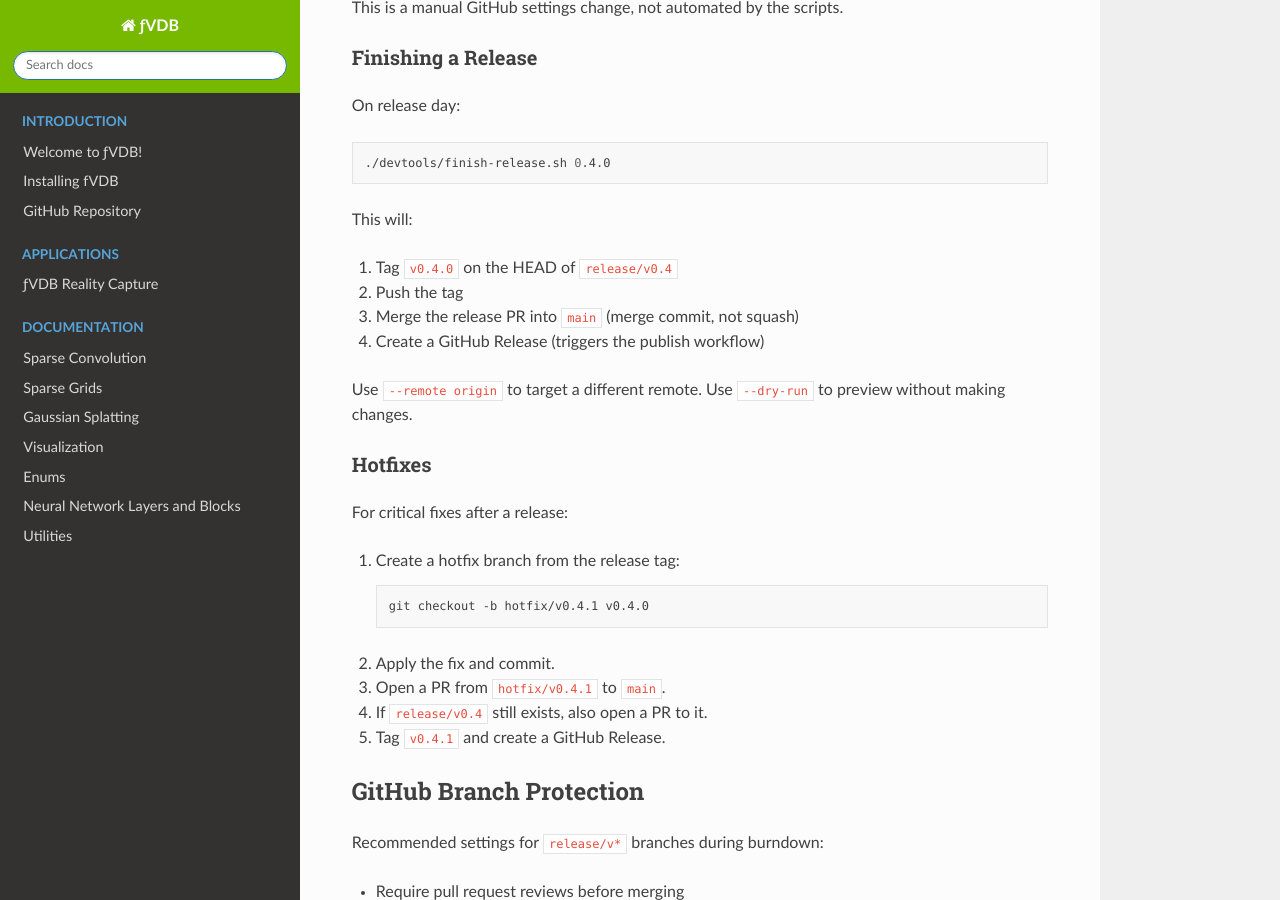
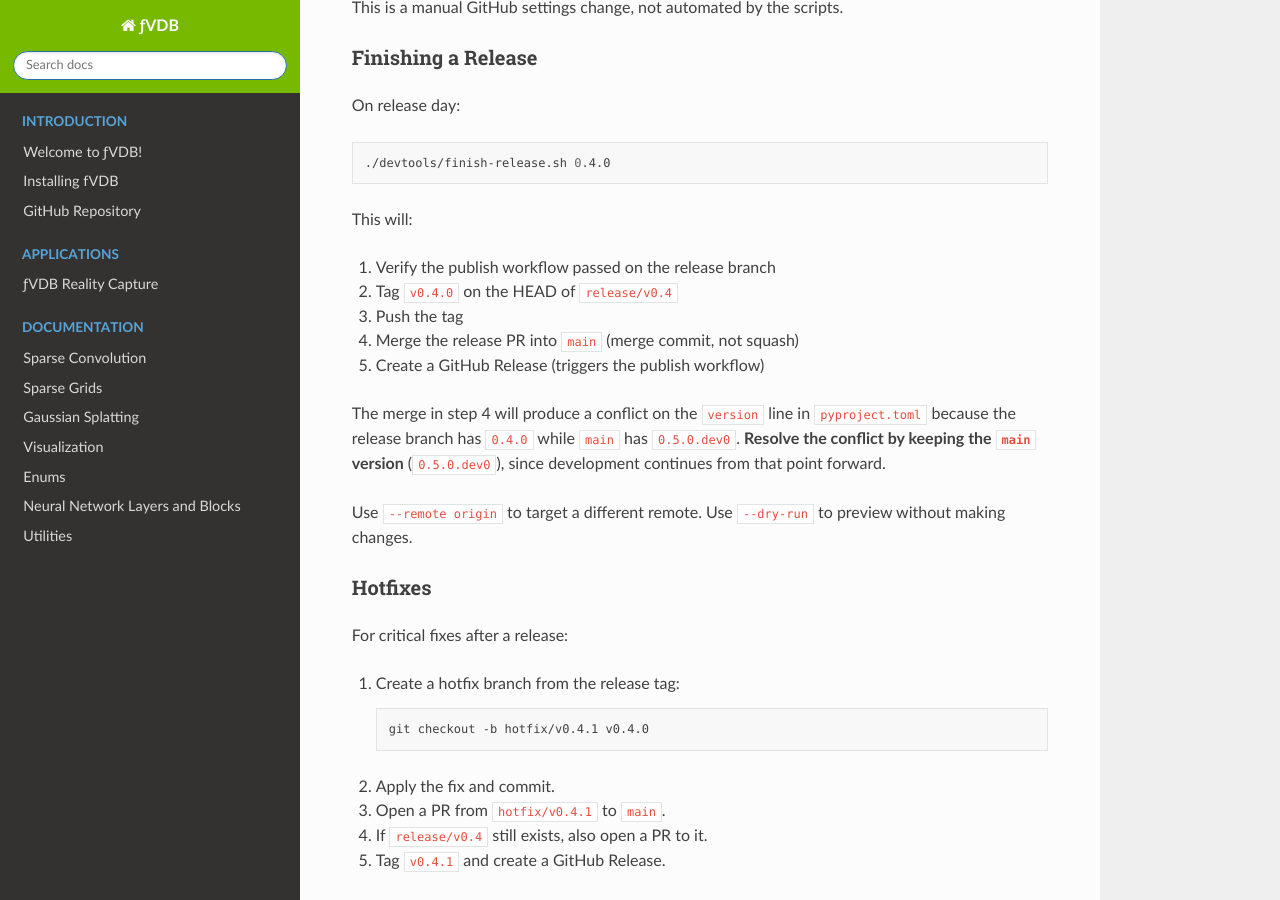
Before and after one commit to openvdb/fvdb-core, a Sphinx documentation site: the page built from docs/release-process.md, in a window 1280 px wide and 900 px high, scrolled down 2607 px. Built offline with Sphinx 7.4.7 and the Read the Docs theme 3.1.0, drawn with Linux system fonts in a browser that asks for light colours; pages that are not in the unit, such as notebooks, are missing from menus.

Commit message:
Clarify version conflict and instruct correct resolution.
Signed-off-by: Mark Harris <mharris@nvidia.com>

````diff
--- a/docs/release-process.md
+++ b/docs/release-process.md
@@ -112,10 +112,16 @@ On release day:
 ```
 
 This will:
-1. Tag `v0.4.0` on the HEAD of `release/v0.4`
-2. Push the tag
-3. Merge the release PR into `main` (merge commit, not squash)
-4. Create a GitHub Release (triggers the publish workflow)
+1. Verify the publish workflow passed on the release branch
+2. Tag `v0.4.0` on the HEAD of `release/v0.4`
+3. Push the tag
+4. Merge the release PR into `main` (merge commit, not squash)
+5. Create a GitHub Release (triggers the publish workflow)
+
+The merge in step 4 will produce a conflict on the `version` line in
+`pyproject.toml` because the release branch has `0.4.0` while `main` has
+`0.5.0.dev0`. **Resolve the conflict by keeping the `main` version**
+(`0.5.0.dev0`), since development continues from that point forward.
 
 Use `--remote origin` to target a different remote.
 Use `--dry-run` to preview without making changes.
````
Also changed, not shown: 1 other file.
